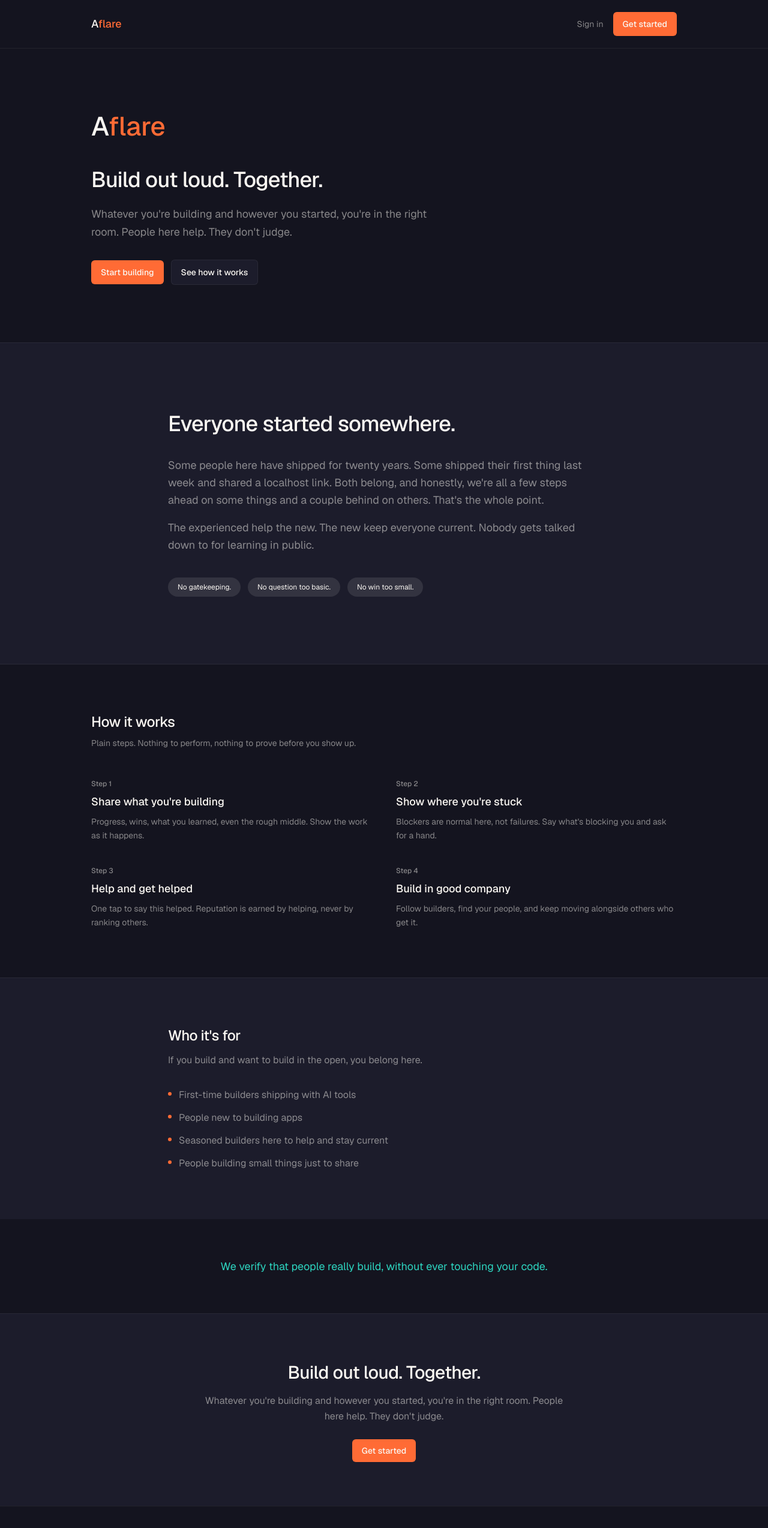
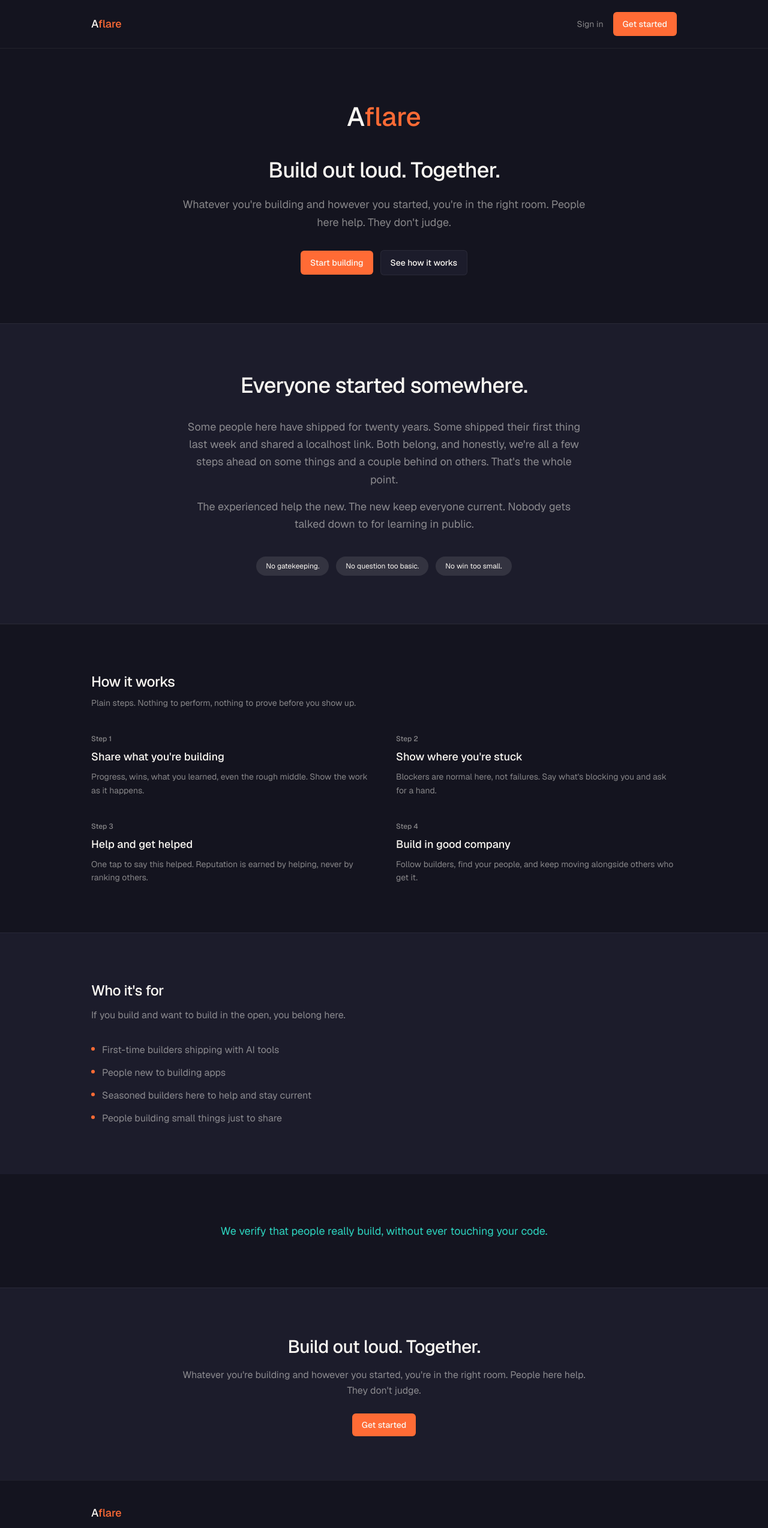
Before and after one commit to abdulmkhansn/aflare, a Next.js app: page / in a window 1280 px wide. Shown: the top 2548 px of the page at 60% size. Built offline with nearby package versions, Linux system fonts and the light colour scheme; no server answers.

Commit message:
Rebuild landing page: centered layout, consistent alignment

```diff
--- a/app/layout.tsx
+++ b/app/layout.tsx
@@ -35,7 +35,7 @@ export default function RootLayout({
       suppressHydrationWarning
       className={`${geistSans.variable} ${geistMono.variable} h-full antialiased`}
     >
-      <body className="min-h-full flex flex-col">
+      <body className="flex min-h-full w-full flex-col">
         <Script id="theme-init" strategy="beforeInteractive">
           {themeInitScript}
         </Script>
--- a/components/marketing/landing-page.tsx
+++ b/components/marketing/landing-page.tsx
@@ -12,6 +12,10 @@ export const LANDING_TAGLINE = "Build out loud. Together.";
 
 export const LANDING_SUBHEAD =
   "Whatever you're building and however you started, you're in the right room. People here help. They don't judge.";
+
+const LANDING_CONTAINER = "mx-auto w-full max-w-5xl px-6";
+
+const SECTION_PADDING = "py-16 sm:py-20";
 
 const HOW_IT_WORKS = [
   {
@@ -47,10 +51,10 @@ const STANCE_PILLS = [
 
 export function LandingPage() {
   return (
-    <div className="flex min-h-full flex-col bg-surface-page text-fg">
+    <div className="flex min-h-full w-full min-w-0 flex-col bg-surface-page text-fg">
       {/* Header */}
-      <header className="border-b border-border-subtle">
-        <div className="mx-auto flex max-w-5xl items-center justify-between gap-4 px-6 py-5">
+      <header className="w-full border-b border-border-subtle">
+        <div className={`${LANDING_CONTAINER} flex items-center justify-between gap-4 py-5`}>
           <AflareWordmark href="/" variant="nav" />
 
           <nav className="flex items-center gap-3 sm:gap-4" aria-label="Marketing">
@@ -64,19 +68,22 @@ export function LandingPage() {
         </div>
       </header>
 
+      <main className="w-full flex-1">
         {/* Hero */}
-      <section className="mx-auto w-full max-w-5xl px-6 py-16 sm:py-24">
+        <section className={`w-full ${SECTION_PADDING}`}>
+          <div className={LANDING_CONTAINER}>
+            <div className="mx-auto flex max-w-2xl flex-col items-center text-center">
               <AflareWordmark variant="nav" className="text-4xl sm:text-[2.75rem]" />
 
-        <h1 className="mt-8 max-w-2xl text-3xl font-medium leading-tight tracking-[-0.02em] sm:text-4xl sm:leading-tight">
+              <h1 className="mt-8 text-3xl font-medium leading-tight tracking-[-0.02em] sm:text-4xl sm:leading-tight">
                 {LANDING_TAGLINE}
               </h1>
 
-        <p className="mt-5 max-w-xl text-base leading-relaxed text-fg-muted sm:text-lg">
+              <p className="mt-5 text-base leading-relaxed text-fg-muted sm:text-lg">
                 {LANDING_SUBHEAD}
               </p>
 
-        <div className="mt-8 flex flex-col gap-3 sm:flex-row sm:items-center">
+              <div className="mt-8 flex w-full flex-col items-stretch gap-3 sm:w-auto sm:flex-row sm:items-center sm:justify-center">
                 <Link href="/login" className={`${primaryButtonClassName} text-center`}>
                   Start building
                 </Link>
@@ -84,14 +91,17 @@ export function LandingPage() {
                   See how it works
                 </a>
               </div>
+            </div>
+          </div>
         </section>
 
         {/* Stance */}
         <section
           id="stance"
-        className="border-y border-border-subtle bg-surface-card py-20 sm:py-28"
+          className={`w-full border-y border-border-subtle bg-surface-card ${SECTION_PADDING}`}
         >
-        <div className="mx-auto max-w-3xl px-6">
+          <div className={LANDING_CONTAINER}>
+            <div className="mx-auto max-w-2xl text-center">
               <h2 className="text-3xl font-medium leading-tight tracking-[-0.02em] sm:text-4xl">
                 Everyone started somewhere.
               </h2>
@@ -104,30 +114,33 @@ export function LandingPage() {
                   point.
                 </p>
                 <p>
-              The experienced help the new. The new keep everyone current. Nobody gets talked down
-              to for learning in public.
+                  The experienced help the new. The new keep everyone current. Nobody gets talked
+                  down to for learning in public.
                 </p>
               </div>
 
-          <ul className="mt-10 flex flex-col gap-3 sm:flex-row sm:flex-wrap">
+              <ul className="mt-10 flex flex-col items-center gap-3 sm:flex-row sm:flex-wrap sm:justify-center">
                 {STANCE_PILLS.map((pill) => (
                   <li key={pill}>
-                <span className={`inline-block ${tagPillClassName} px-4 py-2 text-sm`}>{pill}</span>
+                    <span className={`inline-block ${tagPillClassName} px-4 py-2 text-sm`}>
+                      {pill}
+                    </span>
                   </li>
                 ))}
               </ul>
             </div>
+          </div>
         </section>
 
         {/* How it works */}
-      <section id="how-it-works" className="py-16 sm:py-20">
-        <div className="mx-auto max-w-5xl px-6">
+        <section id="how-it-works" className={`w-full ${SECTION_PADDING}`}>
+          <div className={LANDING_CONTAINER}>
             <h2 className="text-2xl font-medium tracking-[-0.02em]">How it works</h2>
             <p className="mt-2 max-w-xl text-sm leading-relaxed text-fg-muted">
               Plain steps. Nothing to perform, nothing to prove before you show up.
             </p>
 
-          <ol className="mt-12 grid gap-10 sm:grid-cols-2">
+            <ol className="mt-10 grid gap-10 sm:grid-cols-2">
               {HOW_IT_WORKS.map((step, index) => (
                 <li key={step.title} className="space-y-2">
                   <p className="text-xs font-medium text-fg-muted">Step {index + 1}</p>
@@ -140,17 +153,23 @@ export function LandingPage() {
         </section>
 
         {/* Who it's for */}
-      <section className="border-t border-border-subtle bg-surface-card py-16 sm:py-20">
-        <div className="mx-auto max-w-3xl px-6">
+        <section className={`w-full border-t border-border-subtle bg-surface-card ${SECTION_PADDING}`}>
+          <div className={LANDING_CONTAINER}>
             <h2 className="text-2xl font-medium tracking-[-0.02em]">Who it&apos;s for</h2>
-          <p className="mt-3 text-sm leading-relaxed text-fg-muted sm:text-base">
+            <p className="mt-3 max-w-2xl text-sm leading-relaxed text-fg-muted sm:text-base">
               If you build and want to build in the open, you belong here.
             </p>
 
-          <ul className="mt-8 space-y-3">
+            <ul className="mt-8 max-w-2xl space-y-3">
               {WHO_ITS_FOR.map((item) => (
-              <li key={item} className="flex gap-3 text-sm leading-relaxed text-fg-muted sm:text-base">
-                <span className="mt-2 h-1.5 w-1.5 shrink-0 rounded-full bg-ember" aria-hidden="true" />
+                <li
+                  key={item}
+                  className="flex gap-3 text-sm leading-relaxed text-fg-muted sm:text-base"
+                >
+                  <span
+                    className="mt-2 h-1.5 w-1.5 shrink-0 rounded-full bg-ember"
+                    aria-hidden="true"
+                  />
                   <span>{item}</span>
                 </li>
               ))}
@@ -159,18 +178,23 @@ export function LandingPage() {
         </section>
 
         {/* Trust */}
-      <section className="py-14 sm:py-16">
-        <div className="mx-auto max-w-2xl px-6 text-center">
+        <section className={`w-full ${SECTION_PADDING}`}>
+          <div className={LANDING_CONTAINER}>
+            <div className="mx-auto max-w-2xl text-center">
               <p className="text-base leading-relaxed text-teal sm:text-lg">
                 We verify that people really build, without ever touching your code.
               </p>
             </div>
+          </div>
         </section>
 
         {/* Final CTA */}
-      <section className="border-t border-border-subtle bg-surface-card py-16 sm:py-20">
-        <div className="mx-auto max-w-2xl px-6 text-center">
-          <h2 className="text-2xl font-medium tracking-[-0.02em] sm:text-3xl">{LANDING_TAGLINE}</h2>
+        <section className={`w-full border-t border-border-subtle bg-surface-card ${SECTION_PADDING}`}>
+          <div className={LANDING_CONTAINER}>
+            <div className="mx-auto max-w-2xl text-center">
+              <h2 className="text-2xl font-medium tracking-[-0.02em] sm:text-3xl">
+                {LANDING_TAGLINE}
+              </h2>
               <p className="mt-4 text-sm leading-relaxed text-fg-muted sm:text-base">
                 {LANDING_SUBHEAD}
               </p>
@@ -180,11 +204,13 @@ export function LandingPage() {
                 </Link>
               </div>
             </div>
+          </div>
         </section>
+      </main>
 
       {/* Footer */}
-      <footer className="mt-auto border-t border-border-subtle py-10">
-        <div className="mx-auto flex max-w-5xl flex-col gap-8 px-6 sm:flex-row sm:items-end sm:justify-between">
+      <footer className="mt-auto w-full border-t border-border-subtle py-10">
+        <div className={`${LANDING_CONTAINER} flex flex-col gap-8 sm:flex-row sm:items-end sm:justify-between`}>
           <div>
             <AflareWordmark variant="nav" />
             <p className="mt-2 text-sm font-medium text-fg-muted">{LANDING_TAGLINE}</p>
```
Lines whose indentation alone changed are shown as unchanged.
